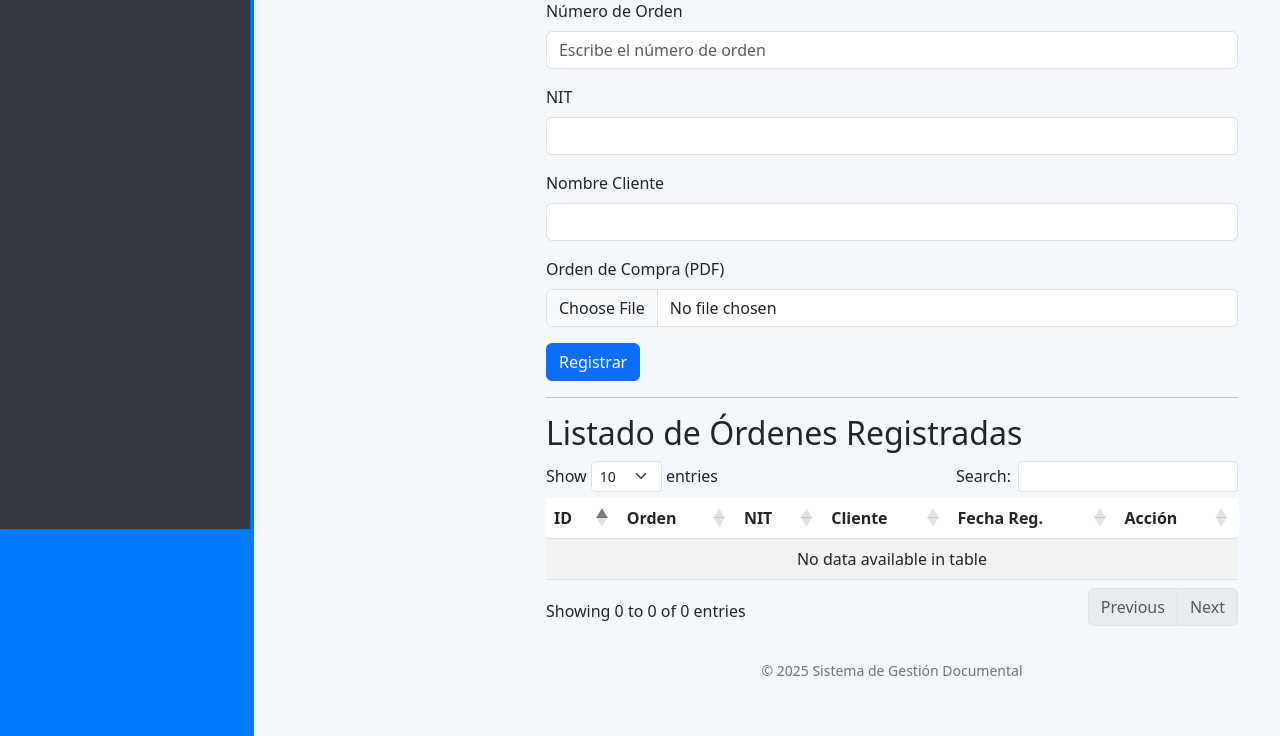
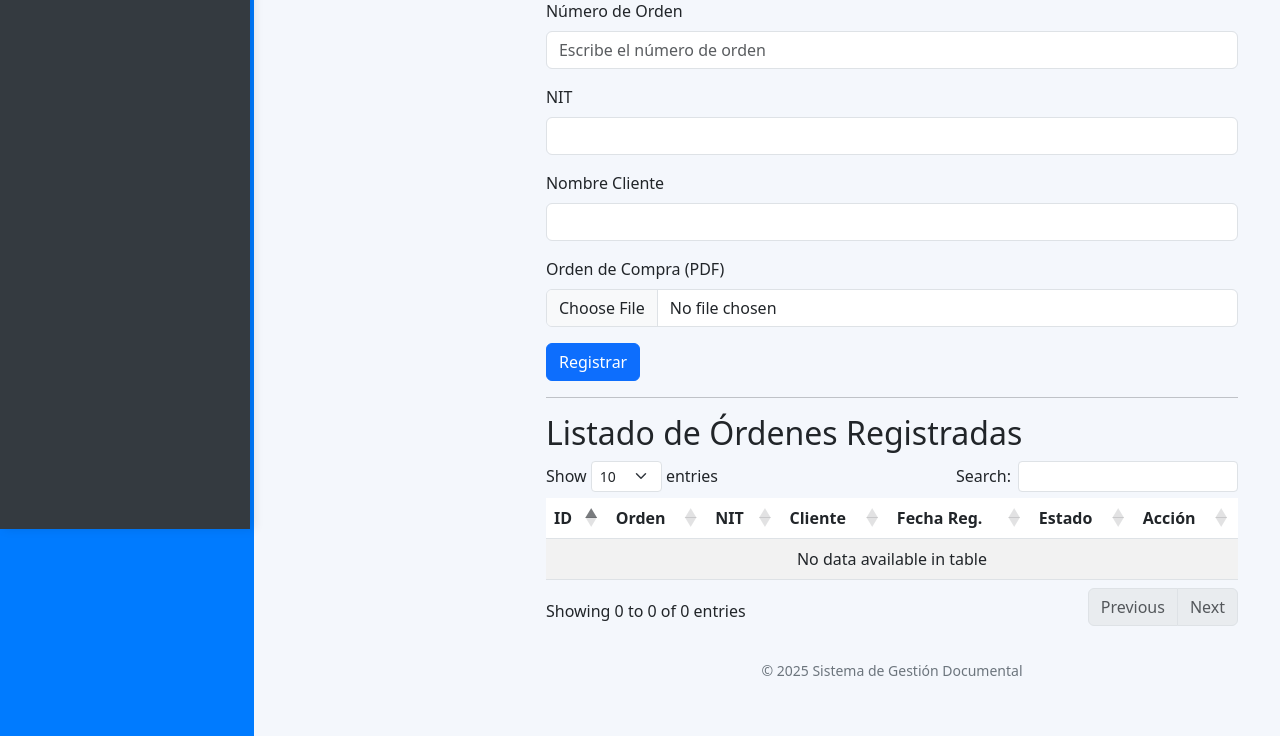
Before and after one commit to samaracosmetics21/DocumentacionContabilidad, a Flask app: template templates/gestion_inicial.html in a window 1280 px wide. Shown: the part 271-1007 px from the top of the page. Run offline with Flask 3, Linux system fonts and the light colour scheme; the template is opened without the code that fills it, so the values that code supplies are empty; some libraries are stand-ins or nearby versions.

Commit message:
mejorar: agregar el manejo del campo estado en la gestión de órdenes de compra, actualizando consultas y formularios para incluir esta información en la interfaz

```diff
--- a/app.py
+++ b/app.py
@@ -1535,7 +1535,7 @@ def cambiar_password():
         user_id = user[0]
         password_hash_actual = user[1]
 
-        # Verificar que la contraseña actual sea correcta
+        # Verificar que la contraseña actual sea correcta 1
         if not check_password_hash(password_hash_actual, password_actual):
             cursor.close()
             conn_pg.close()
@@ -3793,7 +3793,7 @@ def gestion_inicial():
     # Consultar las órdenes de compra para mostrar en la plantilla
     # Nota: Corregida indentación del bloque try-except-finally (líneas 3665-3678)
     try:
-        cursor_pg.execute("SELECT id, nrodcto_oc, nit_oc, nombre_cliente_oc, hora_registro_oc FROM ordenes_compras ORDER BY hora_registro_oc DESC")
+        cursor_pg.execute("SELECT id, nrodcto_oc, nit_oc, nombre_cliente_oc, hora_registro_oc, estado FROM ordenes_compras ORDER BY hora_registro_oc DESC")
         ordenes = [dict(zip([d[0] for d in cursor_pg.description], row)) for row in cursor_pg.fetchall()]
     except Exception as e:
         print(f"Error consultando órdenes de compra: {e}")
@@ -3820,7 +3820,7 @@ def get_orden():
     conn_pg = postgres_connection()
     cursor_pg = conn_pg.cursor()
 
-    cursor_pg.execute("SELECT id, nrodcto_oc, nit_oc, nombre_cliente_oc FROM ordenes_compras WHERE id=%s", (id_oc,))
+    cursor_pg.execute("SELECT id, nrodcto_oc, nit_oc, nombre_cliente_oc, estado FROM ordenes_compras WHERE id=%s", (id_oc,))
     row = cursor_pg.fetchone()
     if not row:
         return jsonify(error="Orden no encontrada"), 404
@@ -3832,6 +3832,7 @@ def editar_orden():
     id_oc = request.form.get("id_oc")
     nit = request.form.get("nit_oc").strip()
     nombre = request.form.get("nombre_cliente_oc").strip()
+    estado = request.form.get("estado", "Pendiente").strip()
     archivo = request.files.get("orden_compra")
 
     conn_pg = postgres_connection()
@@ -3845,11 +3846,11 @@ def editar_orden():
         archivo.save(archivo_path)
         ruta_relativa = os.path.relpath(archivo_path, app.config["UPLOAD_FOLDER"])
         ruta_relativa = ruta_relativa.replace("static/", "")
-        cursor_pg.execute("UPDATE ordenes_compras SET nit_oc=%s, nombre_cliente_oc=%s, archivo_path_oc=%s WHERE id=%s",
-                          (nit, nombre, ruta_relativa, id_oc))
+        cursor_pg.execute("UPDATE ordenes_compras SET nit_oc=%s, nombre_cliente_oc=%s, archivo_path_oc=%s, estado=%s WHERE id=%s",
+                          (nit, nombre, ruta_relativa, estado, id_oc))
     else:
-        cursor_pg.execute("UPDATE ordenes_compras SET nit_oc=%s, nombre_cliente_oc=%s WHERE id=%s",
-                          (nit, nombre, id_oc))
+        cursor_pg.execute("UPDATE ordenes_compras SET nit_oc=%s, nombre_cliente_oc=%s, estado=%s WHERE id=%s",
+                          (nit, nombre, estado, id_oc))
     conn_pg.commit()
     flash("Orden actualizada exitosamente", "success")
     return redirect(url_for('gestion_inicial'))
--- a/templates/gestion_inicial.html
+++ b/templates/gestion_inicial.html
@@ -108,6 +108,13 @@
                 <label class="form-label">Actualizar PDF (opcional)</label>
                 <input type="file" name="orden_compra" class="form-control" accept=".pdf">
             </div>
+            <div class="mb-3">
+                <label class="form-label">Estado</label>
+                <select id="edit_estado" name="estado" class="form-select" required>
+                    <option value="Pendiente">Pendiente</option>
+                    <option value="Cerrada">Cerrada</option>
+                </select>
+            </div>
             <button type="submit" class="btn btn-warning">Actualizar</button>
         </form>
     </div>
@@ -123,6 +130,7 @@
             <th>NIT</th>
             <th>Cliente</th>
             <th>Fecha Reg.</th>
+            <th>Estado</th>
             <th>Acción</th>
         </tr>
         </thead>
@@ -134,6 +142,17 @@
             <td>{{ oc.nit_oc }}</td>
             <td>{{ oc.nombre_cliente_oc }}</td>
             <td>{{ oc.hora_registro_oc.strftime("%Y-%m-%d %H:%M") }}</td>
+            <td>
+                {% if oc.estado %}
+                    {% if oc.estado == 'Cerrada' %}
+                        <span class="badge bg-danger">{{ oc.estado }}</span>
+                    {% else %}
+                        <span class="badge bg-warning text-dark">{{ oc.estado }}</span>
+                    {% endif %}
+                {% else %}
+                    <span class="badge bg-secondary">Sin estado</span>
+                {% endif %}
+            </td>
             <td><button class="btn btn-sm btn-secondary" onclick="loadEdicion({{ oc.id }})">Editar</button></td>
         </tr>
         {% endfor %}
@@ -210,6 +229,7 @@
             $('#edit_nrodcto').val(data.nrodcto_oc);
             $('#edit_nit').val(data.nit_oc);
             $('#edit_nombre_cliente').val(data.nombre_cliente_oc);
+            $('#edit_estado').val(data.estado || 'Pendiente');
             $('#tab-edicion').click(); // Cambia a la pestaña de edición
         });
     }
```
